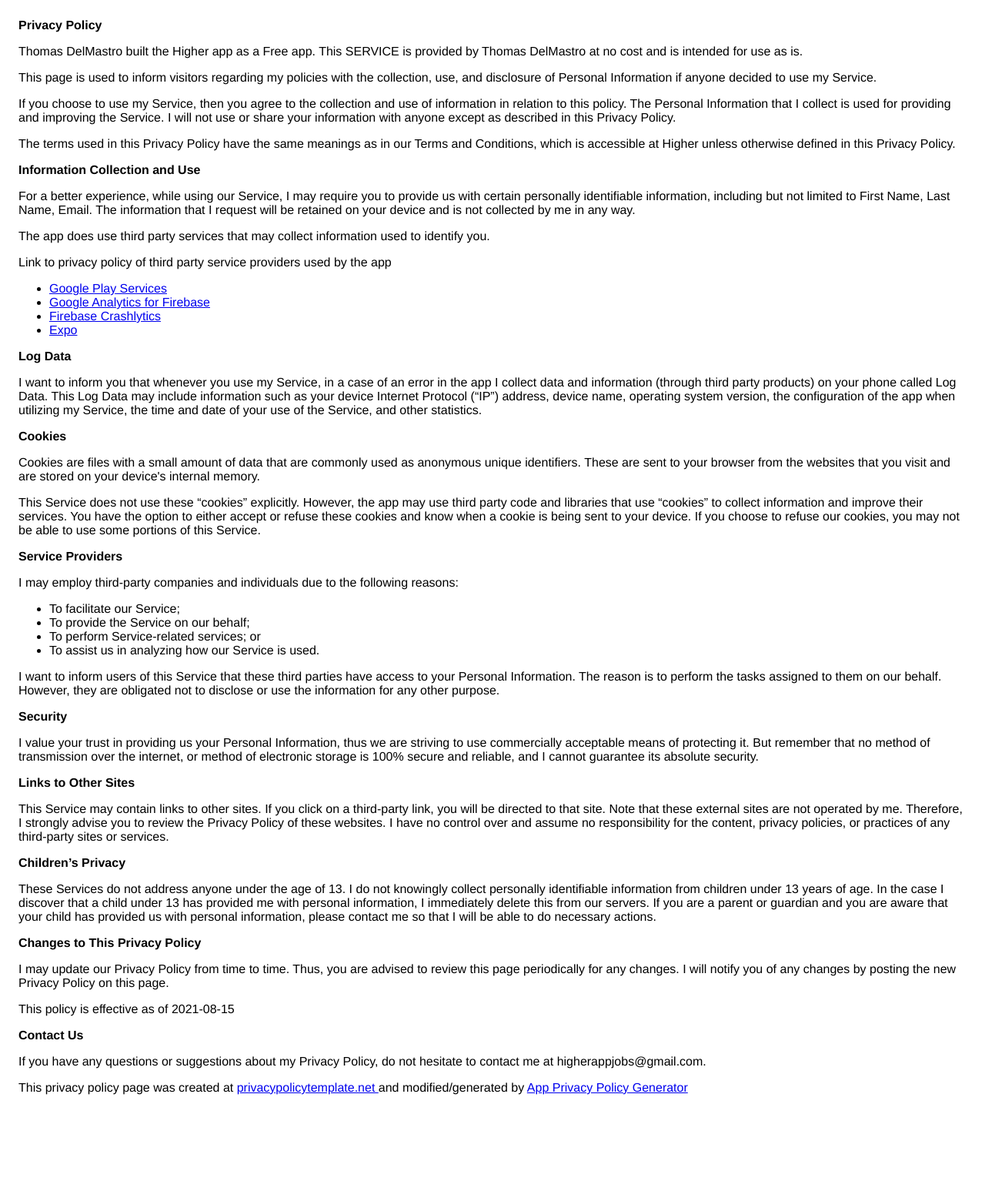
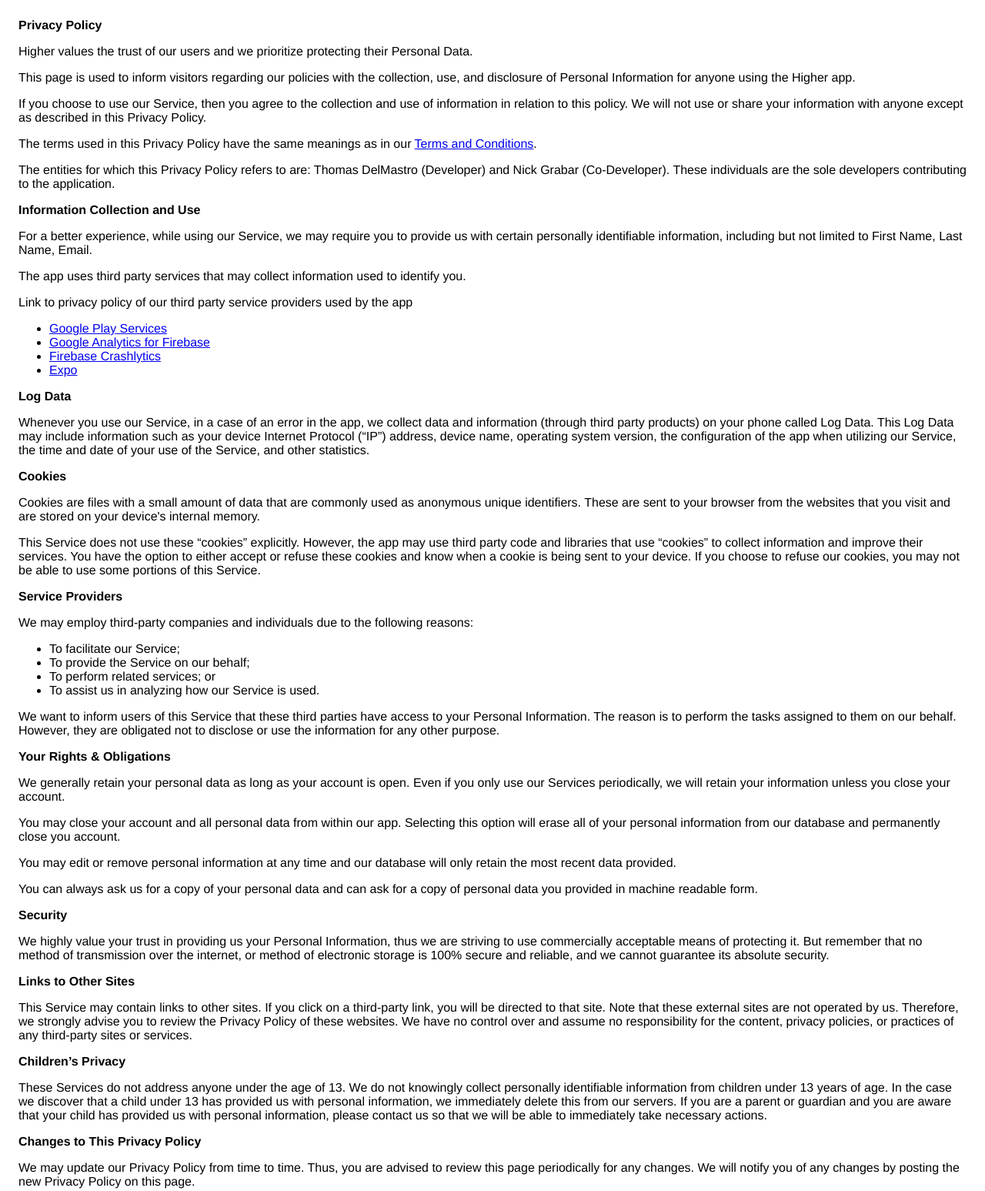
Before and after one commit to ThomasDel24/Higher-App-Policies, a plain HTML site: page index.html in a window 1280 px wide. Shown: the top 1547 px of the page at 77% size. Before the commit the page ends 1462 px from the top, so only its background shows below. Drawn offline with Linux system fonts and the light colour scheme.

Commit message:
Updated Privacy/Terms

```diff
--- a/index.html
+++ b/index.html
@@ -16,43 +16,34 @@
 <body>
     <strong>Privacy Policy</strong>
     <p>
-        Thomas DelMastro built the Higher app as
-        a Free app. This SERVICE is provided by
-        Thomas DelMastro at no cost and is intended for use as
-        is.
+        Higher values the trust of our users and we prioritize protecting their Personal Data.
     </p>
     <p>
-        This page is used to inform visitors regarding my
+        This page is used to inform visitors regarding our
         policies with the collection, use, and disclosure of Personal
-        Information if anyone decided to use my Service.
+        Information for anyone using the Higher app.
     </p>
     <p>
-        If you choose to use my Service, then you agree to
-        the collection and use of information in relation to this
-        policy. The Personal Information that I collect is
-        used for providing and improving the Service. I will not use or share your information with
-        anyone except as described in this Privacy Policy.
+        If you choose to use our Service, then you agree to the collection and use of information in relation to this
+        policy. We will not use or share your information with anyone except as described in this Privacy Policy.
     </p>
     <p>
-        The terms used in this Privacy Policy have the same meanings
-        as in our Terms and Conditions, which is accessible at
-        Higher unless otherwise defined in this Privacy Policy.
+        The terms used in this Privacy Policy have the same meanings as in our <a
+            href="https://thomasdel24.github.io/Higher-App-Policies/termsAndConditions">Terms and Conditions</a>.
+    </p>
+    <p>
+        The entities for which this Privacy Policy refers to are: Thomas DelMastro (Developer) and Nick
+        Grabar (Co-Developer). These individuals are the sole developers contributing to the application.
     </p>
     <p><strong>Information Collection and Use</strong></p>
     <p>
-        For a better experience, while using our Service, I
-        may require you to provide us with certain personally
-        identifiable information, including but not limited to First Name, Last Name, Email. The information that
-        I request will be retained on your device and is not collected by me in any way.
+        For a better experience, while using our Service, we may require you to provide us with certain personally
+        identifiable information, including but not limited to First Name, Last Name, Email.
     </p>
     <div>
+        <p>The app uses third party services that may collect information used to identify you.</p>
         <p>
-            The app does use third party services that may collect
-            information used to identify you.
-        </p>
-        <p>
-            Link to privacy policy of third party service providers used
-            by the app
+            Link to privacy policy of our third party service providers used by the app
         </p>
         <ul>
             <li><a href="https://www.google.com/policies/privacy/" target="_blank" rel="noopener noreferrer">Google Play
@@ -89,13 +80,12 @@
     </div>
     <p><strong>Log Data</strong></p>
     <p>
-        I want to inform you that whenever you
-        use my Service, in a case of an error in the app
-        I collect data and information (through third party
+        Whenever you use our Service, in a case of an error in the app,
+        we collect data and information (through third party
         products) on your phone called Log Data. This Log Data may
         include information such as your device Internet Protocol
         (“IP”) address, device name, operating system version, the
-        configuration of the app when utilizing my Service,
+        configuration of the app when utilizing our Service,
         the time and date of your use of the Service, and other
         statistics.
     </p>
@@ -117,38 +107,53 @@
     </p>
     <p><strong>Service Providers</strong></p>
     <p>
-        I may employ third-party companies and
+        We may employ third-party companies and
         individuals due to the following reasons:
     </p>
     <ul>
         <li>To facilitate our Service;</li>
         <li>To provide the Service on our behalf;</li>
-        <li>To perform Service-related services; or</li>
+        <li>To perform related services; or</li>
         <li>To assist us in analyzing how our Service is used.</li>
     </ul>
     <p>
-        I want to inform users of this Service
+        We want to inform users of this Service
         that these third parties have access to your Personal
         Information. The reason is to perform the tasks assigned to
         them on our behalf. However, they are obligated not to
         disclose or use the information for any other purpose.
     </p>
+    <p><strong>Your Rights & Obligations</strong></p>
+    <p>We generally retain your personal data as long as your account is open. Even if you only use our Services
+        periodically, we will retain your information unless you close your account.</p>
+    <p>
+        You may close your account and all personal data from within our app. Selecting this option will erase all of
+        your personal information from our database and permanently close you account.
+    </p>
+    <p>
+        You may edit or remove personal information at any time and our database will only retain the most recent data
+        provided.
+    </p>
+    <p>
+        You can always ask us for a copy of your personal data and can ask for a copy of personal data you provided in
+        machine readable form.
+    </p>
     <p><strong>Security</strong></p>
     <p>
-        I value your trust in providing us your
+        We highly value your trust in providing us your
         Personal Information, thus we are striving to use commercially
         acceptable means of protecting it. But remember that no method
         of transmission over the internet, or method of electronic
-        storage is 100% secure and reliable, and I cannot
+        storage is 100% secure and reliable, and we cannot
         guarantee its absolute security.
     </p>
     <p><strong>Links to Other Sites</strong></p>
     <p>
         This Service may contain links to other sites. If you click on
         a third-party link, you will be directed to that site. Note
-        that these external sites are not operated by me.
-        Therefore, I strongly advise you to review the
-        Privacy Policy of these websites. I have
+        that these external sites are not operated by us.
+        Therefore, we strongly advise you to review the
+        Privacy Policy of these websites. We have
         no control over and assume no responsibility for the content,
         privacy policies, or practices of any third-party sites or
         services.
@@ -156,28 +161,21 @@
     <p><strong>Children’s Privacy</strong></p>
     <p>
         These Services do not address anyone under the age of 13.
-        I do not knowingly collect personally
-        identifiable information from children under 13 years of age. In the case
-        I discover that a child under 13 has provided
-        me with personal information, I immediately
-        delete this from our servers. If you are a parent or guardian
-        and you are aware that your child has provided us with
-        personal information, please contact me so that
-        I will be able to do necessary actions.
+        We do not knowingly collect personally identifiable information from children under 13 years of age. In the case
+        we discover that a child under 13 has provided us with personal information, we immediately
+        delete this from our servers. If you are a parent or guardian and you are aware that your child has provided us
+        with personal information, please contact us so that we will be able to immediately take necessary actions.
     </p>
     <p><strong>Changes to This Privacy Policy</strong></p>
     <p>
-        I may update our Privacy Policy from
-        time to time. Thus, you are advised to review this page
-        periodically for any changes. I will
-        notify you of any changes by posting the new Privacy Policy on
-        this page.
+        We may update our Privacy Policy from time to time. Thus, you are advised to review this page periodically for
+        any changes. We will notify you of any changes by posting the new Privacy Policy on this page.
     </p>
     <p>This policy is effective as of 2021-08-15</p>
     <p><strong>Contact Us</strong></p>
     <p>
-        If you have any questions or suggestions about my
-        Privacy Policy, do not hesitate to contact me at higherappjobs@gmail.com.
+        If you have any questions or suggestions about our
+        Privacy Policy, do not hesitate to contact us at higherappjobs@gmail.com.
     </p>
     <p>This privacy policy page was created at <a href="https://privacypolicytemplate.net" target="_blank"
             rel="noopener noreferrer">privacypolicytemplate.net </a>and modified/generated by <a
```
Also changed, not shown: termsAndConditions.html (+20 -19 lines), README.md.
